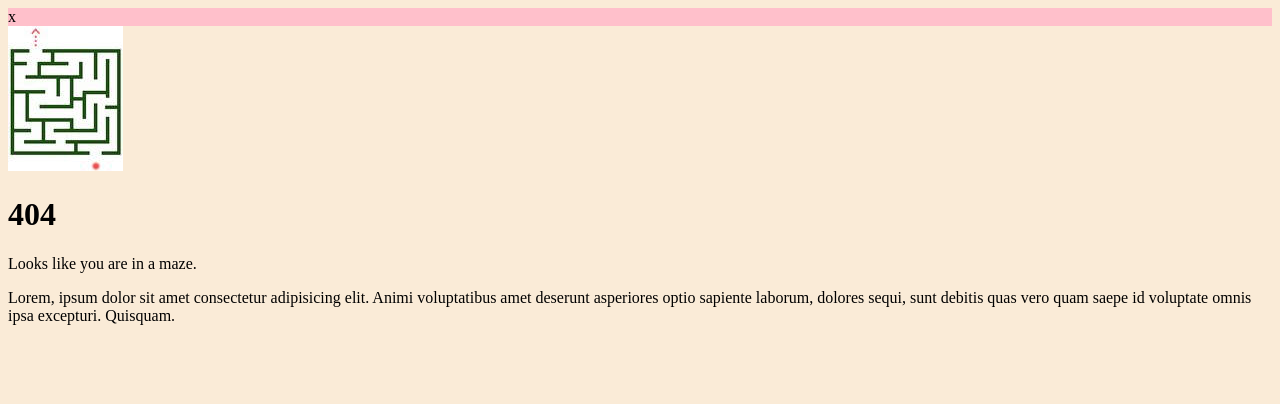
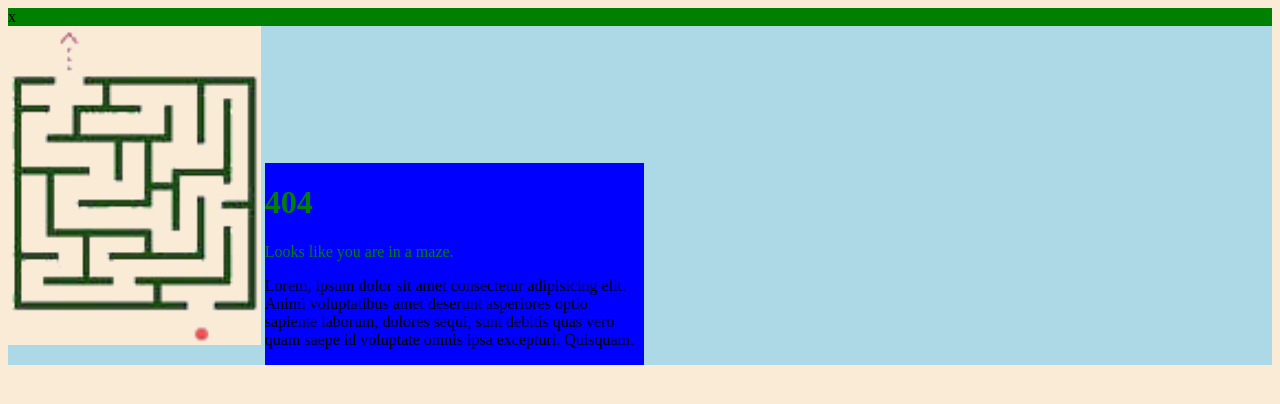
Before and after one commit to Povilas88/labirintas, a website: page index.html in a window 1280 px wide. Drawn offline with Linux system fonts and the light colour scheme.

Commit message:
more style

```diff
--- a/index.html
+++ b/index.html
@@ -8,16 +8,16 @@
 </head>
 
 <body style="background-color: antiquewhite;">
-    <div style="background-color: pink;">
+    <div style="background-color: green; width: 100%;">
         <div>x</div>
     </div>
 
-    <div>
-        <img src="./img/labirintas.jpg" alt="">
-        <div>
-            <h1>404</h1>
-            <p>Looks like you are in a maze.</p>
-            <p>Lorem, ipsum dolor sit amet consectetur adipisicing elit. Animi voluptatibus amet deserunt asperiores optio sapiente laborum, dolores sequi, sunt debitis quas vero quam saepe id voluptate omnis ipsa excepturi. Quisquam.</p>
+    <div style="width: 100%; background-color: lightblue;">
+        <img style="width: 20%; background-color: antiquewhite; display: inline-block;" src="./img/labirintas.png" alt="">
+        <div style="width: 30%; background-color: blue; display: inline-block;">
+            <h1 style="color: green;">404</h1>
+            <p style="color: green;">Looks like you are in a maze.</p>
+            <p style="">Lorem, ipsum dolor sit amet consectetur adipisicing elit. Animi voluptatibus amet deserunt asperiores optio sapiente laborum, dolores sequi, sunt debitis quas vero quam saepe id voluptate omnis ipsa excepturi. Quisquam.</p>
         </div>
     </div>
 </body>
@@ -29,4 +29,22 @@
 background-color: red;
 color: black;
 
+font-size: 100px;
+font-family: Arial;
+font-family: monospace;
+font-family: Verdana, Geneva, Tahoma, sans-serif;
+font-weight: bold; //700
+font-weight: normal; //400
+font-weight: 100...900;
+font-style: italic;
+text-decoration: underline;
+
+width: 200px;
+width: 30%; // kieno atzvilgiu ( tevinio elemento)
+
+display: block; // default, elementai deliojami vertikaliai
+display: inline; // elgiasi kaip tekstas
+display: none; // elementas nerodomas
+display: inline-block; // mix tarp block ir inline
+
 -->
```
Also changed, not shown: img/labirintas.png (added).
